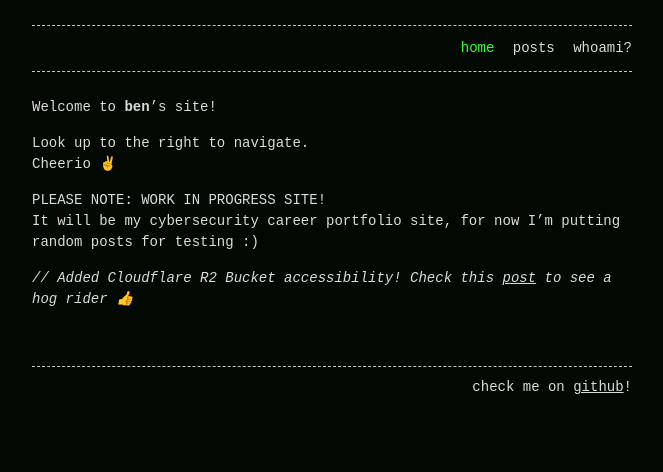
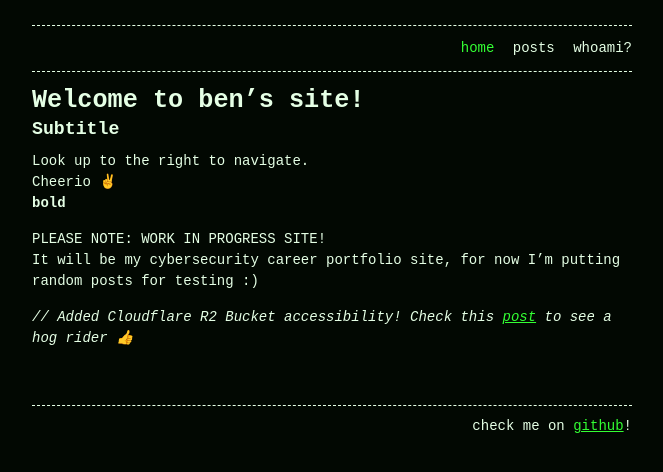
Before and after one commit to 0708090/0708090.github.io, a Jekyll site: the page built from index.md, in a window 1280 px wide. Shown: the top 472 px of the page, without its empty margins (308-971 px from the left). Built offline with Jekyll 4.4.1, drawn with Linux system fonts in a browser that asks for light colours; some web fonts are replaced.

Commit message:
font editing

```diff
--- a/_includes/head.html
+++ b/_includes/head.html
@@ -16,7 +16,7 @@
   {%- unless site.disable_google_fonts -%}
     <link rel="preconnect" href="https://fonts.googleapis.com">
     <link rel="preconnect" href="https://fonts.gstatic.com" crossorigin>
-    <link href="https://fonts.googleapis.com/css?family=0xProto:400,700" rel="stylesheet">
+    <link href="https://fonts.googleapis.com/css2?family=JetBrains+Mono:wght@400;750&display=swap" rel="stylesheet">
   {%- endunless -%}
 
   {%- if site.listen_for_clients_preferred_style -%}
--- a/_sass/_dark.scss
+++ b/_sass/_dark.scss
@@ -4,14 +4,14 @@
 
 @mixin theme() {
   :root {
-    --base-color: #DBDBDB;
-    --border: dashed 1px rgba(219, 219, 219, 0.9);
+    --base-color: #e5ffe5; //#DBDBDB
+    --border: dashed 1px var(--base-color); //rgba(219, 219, 219, 0.9);
     --selection-background: rgba(219, 219, 219, 0.99);
     --selection-text: #000;
     --background-color: #020802; //dark green-black
     --text-color: var(--base-color);
     --placeholder-color: var(--base-color);
-    --link-color: var(--base-color);
+    --link-color: var(--current-page-color);  // --base-color
     --code-color-1: #aaaaaa;
     --code-color-2: #ffffcc;
     --code-color-3: #F00000;
--- a/_sass/base.scss
+++ b/_sass/base.scss
@@ -3,7 +3,7 @@
 /**
  * Style variables
  */
-$base-font-family:     '0xProto', monospace !default;
+$base-font-family:     'JetBrains Mono', monospace !default;
 $base-font-size:       14px !default;
 $mobile-font-size:     12px !default;
 $base-line-height:     1.5 !default;
@@ -14,7 +14,15 @@
  * Global
  */
 body { background-color: var(--background-color);  margin: 0 auto;  padding: 0;  font-family: $base-font-family;  font-size: $base-font-size;  color: var(--text-color);  text-align: left;  line-height: $base-line-height !important; }
-h1, h2, h3, h4, h5, h6 { font-size: $base-font-size;  margin: 0px;  margin-top: 22px;  font-weight: bold;  color: var(--text-color); }
+//h1, h2, h3, h4, h5, h6 { font-size: $base-font-size;  margin: 0px;  margin-top: 22px;  font-weight: bold;  color: var(--text-color); }
+h1, h2, h3, h4, h5, h6 { font-size: $base-font-size;  margin: 0px;  margin-top: 22px; margin-bottom: 19px; font-weight: bold;  color: var(--text-color); }
+h1, h2 { line-height: 0.3; }
+h1 { font-size: 1.8em; }
+h2 { font-size: 1.3em; }
+h3 { font-size: 1.1em; }
+h4 { font-size: 1.15em; }
+h5 { font-size: 1em; }
+h6 { font-size: 0.9em; } //
 p, ul, ol { margin: 0px;  color: var(--text-color); }
 a { text-decoration: underline;  color: var(--link-color); }
 a:hover { color: var(--background-color); background-color: var(--base-color); }
--- a/index.md
+++ b/index.md
@@ -4,10 +4,12 @@
 permalink: /
 description: ben's portfolio & digital journal
 ---
-Welcome to **ben**'s site!
+# Welcome to **ben**'s site!
+## Subtitle
 
 Look up to the right to navigate.
 Cheerio ✌️
+**bold**
 
 PLEASE NOTE: WORK IN PROGRESS SITE!
 It will be my cybersecurity career portfolio site, for now I'm putting random posts for testing :)
```
Also changed, not shown: posts/post1.md (+1 -3 lines), README.md, posts/post2.md (line endings or trailing spaces).
